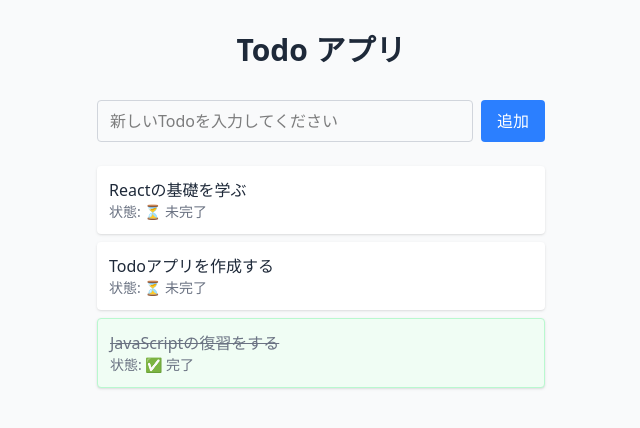
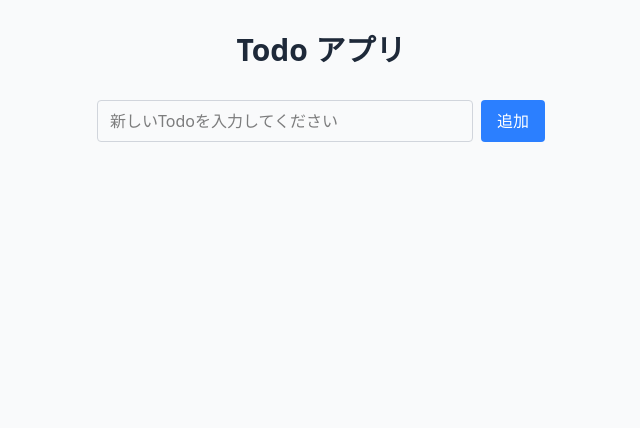
Before and after one commit to 1noseA/react-todo2, a React (Vite) app: page / in a window 1280 px wide. Shown: the top 428 px of the page, without its empty margins (319-959 px from the left). Built offline with nearby package versions, Linux system fonts and the light colour scheme.

Commit message:
Todo追加機能実装

```diff
--- a/src/App.jsx
+++ b/src/App.jsx
@@ -3,23 +3,25 @@ import TodoList from './TodoList';
 import TodoForm from './TodoForm';
 
 function App() {
-  const [todos, setTodos] = useState([
-    {
-      id: 1,
-      text: "Reactの基礎を学ぶ",
+  const [todos, setTodos] = useState([]);
+
+  // 新しいIDを生成する関数
+  const generateNewId = () => {
+    if (todos.length === 0) return 1;
+    const maxId = Math.max(...todos.map(todo => todo.id));
+    return maxId + 1;
+  };
+
+  // 新しいTodoを追加する関数
+  const addTodo = (text) => {
+    const newTodo = {
+      id: generateNewId(),
+      text: text,
       completed: false
-    },
-    {
-      id: 2,
-      text: "Todoアプリを作成する",
-      completed: false
-    },
-    {
-      id: 3,
-      text: "JavaScriptの復習をする",
-      completed: true
-    }
-  ]);
+    };
+
+    setTodos([...todos, newTodo]);
+  };
 
   return (
     <div className="min-h-screen bg-gray-50 py-8">
@@ -28,7 +30,7 @@ function App() {
           Todo アプリ
         </h1>
 
-        <TodoForm />
+        <TodoForm onAddTodo={addTodo} />
 
         <TodoList todos={todos} />
       </div>
--- a/src/TodoForm.jsx
+++ b/src/TodoForm.jsx
@@ -1,11 +1,26 @@
 import { useState } from 'react';
 
-function TodoForm() {
+function TodoForm({ onAddTodo }) {
   const [inputValue, setInputValue] = useState('');
+
+  const handleSubmit = (e) => {
+    e.preventDefault(); // ページのリロードを防ぐ
+
+    // 入力値が空の場合は何もしない
+    if (inputValue.trim() === '') {
+      return;
+    }
+
+    // 親コンポーネントのaddTodo関数を呼び出す
+    onAddTodo(inputValue.trim());
+
+    // 入力欄をクリア
+    setInputValue('');
+  }
 
   return (
     <div className="mb-6">
-      <form className="flex gap-2">
+      <form onSubmit={handleSubmit} className="flex gap-2">
         <input
           type="text"
           value={inputValue}
```
